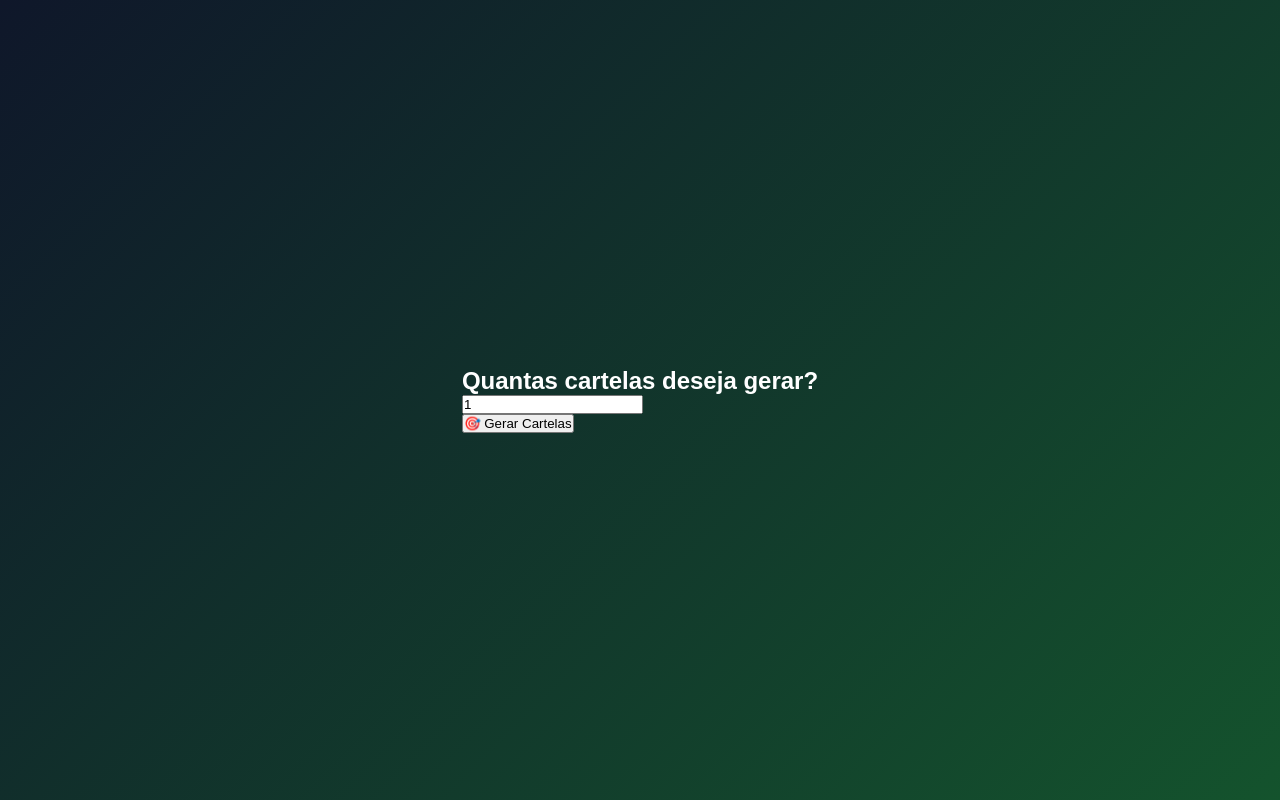
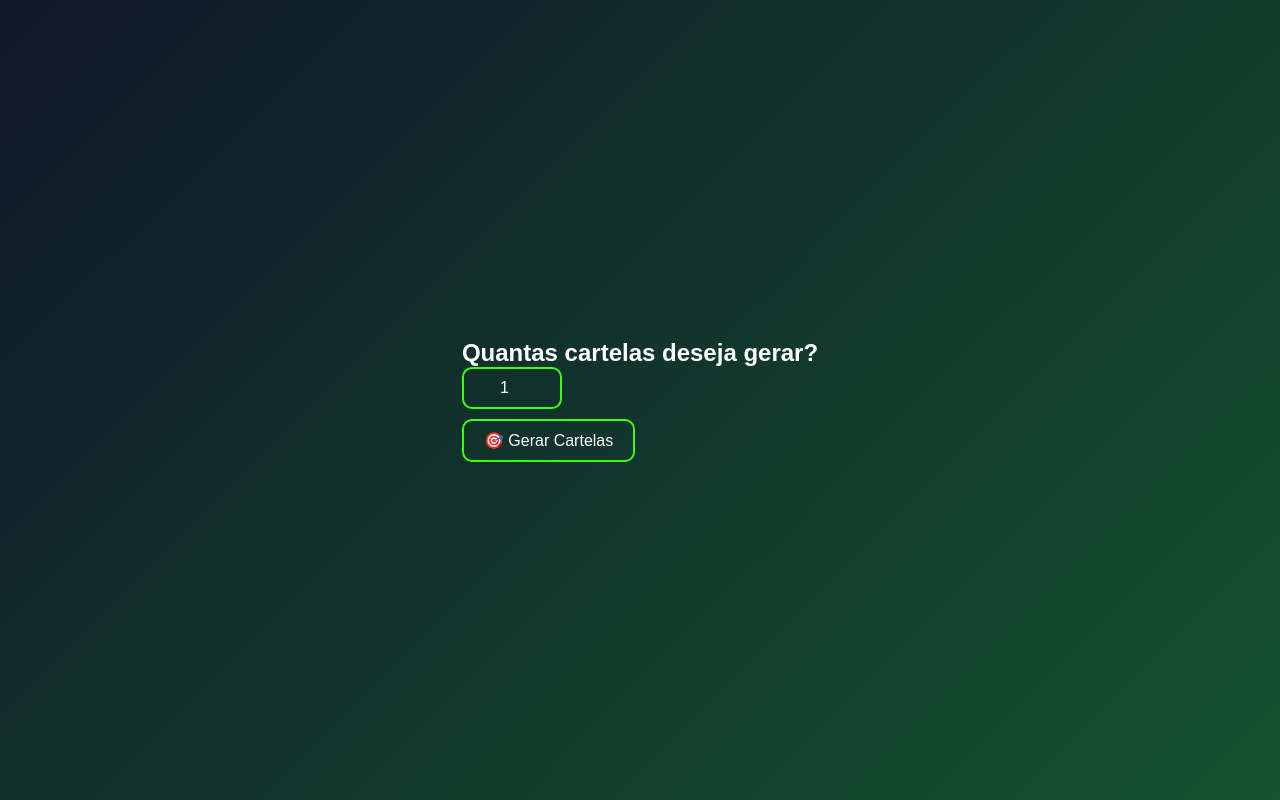
Before and after one commit to blinbingo/bingo, a Next.js app: page /simulador in a window 1280 px wide. Built offline with nearby package versions, Linux system fonts and the light colour scheme.

Commit message:
Update simulador.js

```diff
--- a/pages/simulador.js
+++ b/pages/simulador.js
@@ -1,59 +1,44 @@
-import { useState, useEffect } from "react";
+import React, { useState, useEffect } from "react";
 import styles from "../styles/style.module.css";
-import * as XLSX from "xlsx";
 
 export default function Simulador() {
+  const [cartelas, setCartelas] = useState([]);
   const [quantidadeCartelas, setQuantidadeCartelas] = useState(1);
-  const [cartelas, setCartelas] = useState([]);
-  const [bolasSorteadas, setBolasSorteadas] = useState([]);
 
   const gerarCartelas = () => {
     const novasCartelas = [];
     for (let i = 0; i < quantidadeCartelas; i++) {
-      const numeros = new Set();
-      while (numeros.size < 24) {
-        numeros.add(Math.floor(Math.random() * 75) + 1);
+      const numeros = [];
+      while (numeros.length < 24) {
+        const n = Math.floor(Math.random() * 60) + 1;
+        if (!numeros.includes(n)) numeros.push(n);
       }
-      novasCartelas.push({
-        codigo: `C${i.toString().padStart(3, "0")}`,
-        numeros: Array.from(numeros),
-      });
+      novasCartelas.push(numeros);
     }
     setCartelas(novasCartelas);
   };
 
-  const exportarExcel = () => {
-    const wb = XLSX.utils.book_new();
-    const wsData = cartelas.map((cartela) => cartela.numeros);
-    const ws = XLSX.utils.aoa_to_sheet(wsData);
-    XLSX.utils.book_append_sheet(wb, ws, "Cartelas");
-    XLSX.writeFile(wb, "cartelas.xlsx");
-  };
-
   return (
-    <div className={styles.body} style={{ flexDirection: "column" }}>
+    <div className="body" style={{ flexDirection: "column" }}>
       {cartelas.length === 0 ? (
-        <div className={styles.card}>
+        <div className="card">
           <h2>Quantas cartelas deseja gerar?</h2>
           <input
             type="number"
             min="1"
             value={quantidadeCartelas}
             onChange={(e) => setQuantidadeCartelas(e.target.value)}
-            className={styles.input}
+            className={styles["input-neon"]}
           />
           <br />
-          <button className={styles.button} onClick={gerarCartelas}>
+          <button className={styles["generate-button"]} onClick={gerarCartelas}>
             🎯 Gerar Cartelas
           </button>
         </div>
       ) : (
-        <>
-          <h2 style={{ marginBottom: "1rem" }}>Cartelas Geradas: {cartelas.length}</h2>
-          <button className={styles.button} onClick={exportarExcel}>
-            📁 Exportar Excel
-          </button>
-        </>
+        <div>
+          {/* Exibição das cartelas geradas aqui */}
+        </div>
       )}
     </div>
   );
```
